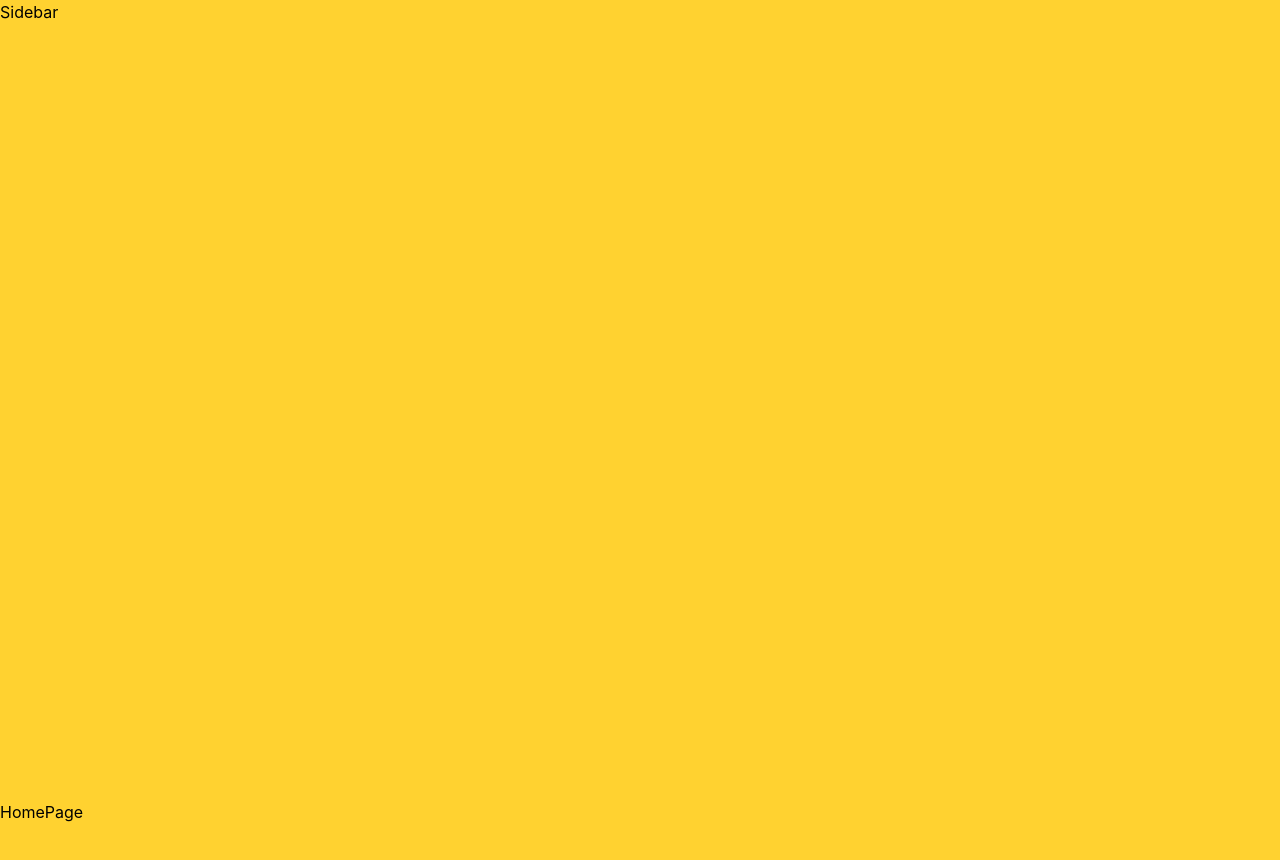
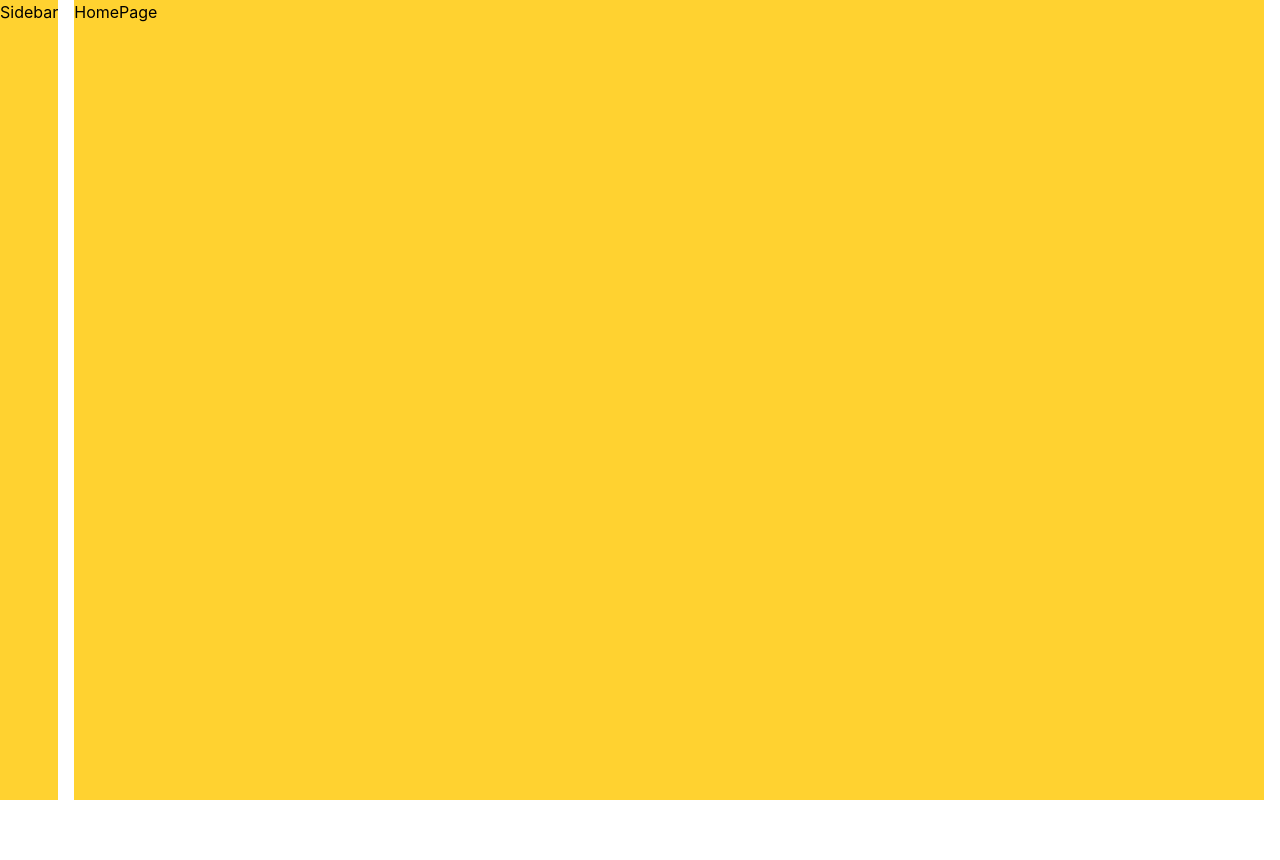
Before and after one commit to wizzard95/onlydevs-hijo, a React (Vite) app: page / in a window 1280 px wide. Shown: the top 860 px of the page. After the commit the page ends 800 px from the top, so only its background shows below. Built offline with nearby package versions, Linux system fonts and the light colour scheme.

Commit message:
config|ui: tematizar colores desde el archivo de estilos globales index.css y aplicar estilos de tailwind junto con los estilos de index.css dentro del archivo mainlayout.jsx

```diff
--- a/src/index.css
+++ b/src/index.css
@@ -1 +1,6 @@
 @import "tailwindcss";
+
+@theme{
+    --color-primary: #00a6f4;
+    --color-bg-dark: #171717;
+}
--- a/src/layouts/MainLayout.jsx
+++ b/src/layouts/MainLayout.jsx
@@ -3,9 +3,18 @@ import { Sidebar } from "../components/Sidebar/Sidebar";
 
 export const MainLayout = () => {
     return(
-        <div className="h-screen bg-amber-300 text-black">
+        <main className="flex justify-center h-screen
+        overflow-hidden bg-white dark:bg-bg-dark
+        text-black dark:text-white transition-colors duration-300">
+
+        <section className="flex w-full max-w-[1300px] h-full">
             <Sidebar />
-            <Outlet />
-        </div>
+
+
+            <section className="flex-1 px-4 overflow-y-auto h-full">
+                <Outlet />
+            </section>
+        </section>
+        </main>
     )
 }
```
